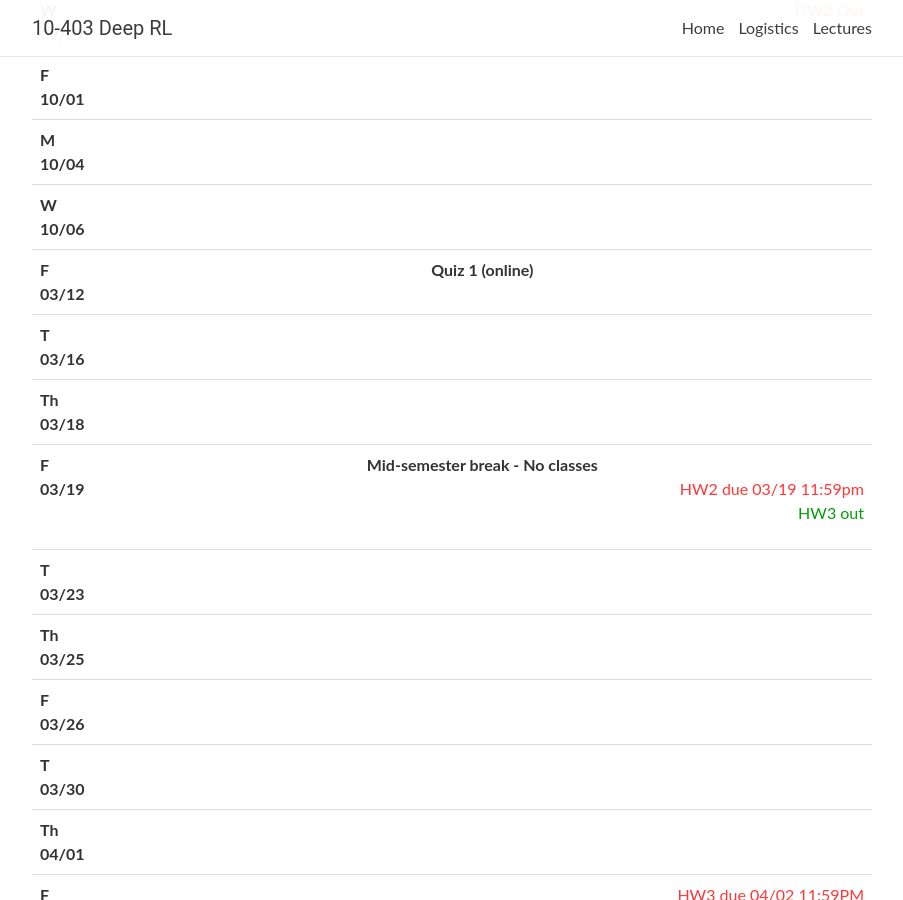
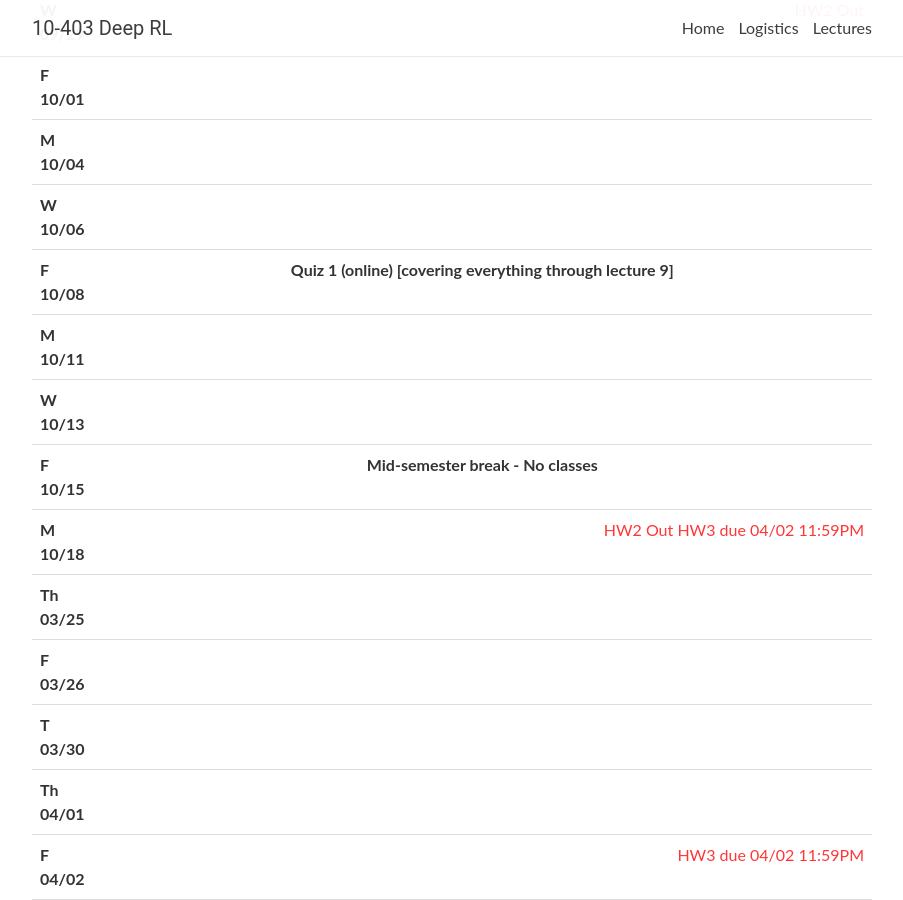
Before and after one commit to cmudeeprl/403website_s22, a Jekyll site: the page built from _pages/lectures.md, in a window 1280 px wide and 900 px high, scrolled down 1069 px. Shown: the whole window, without its empty margins (188-1091 px from the left). Built offline with Jekyll 4.4.1, drawn with Linux system fonts in a browser that asks for light colours; nearby versions of some CDN libraries; comment, search, counter and statistics services are not loaded.

Commit message:
Further Updates

```diff
--- a/_data/lectures.yml
+++ b/_data/lectures.yml
@@ -294,13 +294,13 @@
 #     - Guo et al. <a href="https://papers.nips.cc/paper/5421-deep-learning-for-real-time-atari-game-play-using-offline-monte-carlo-tree-search-planning" target="_blank"> Deep Learning for Real-Time Atari Game Play Using Offline Monte-Carlo Tree Search Planning</a>
 #   logistics:
 
-- date: F 03/12
+- date: F 10/08
   lecturer:
   # title:
   # recitation: >
   #   <strong>Policy and Value Iterations</strong>
   quiz: >
-    <strong> Quiz 1 (online)</strong>
+    <strong> Quiz 1 (online) [covering everything through lecture 9]</strong>
   # slides:
   # # slides2:
   # video:
@@ -309,12 +309,12 @@
     # - Doersch <a href="https://arxiv.org/abs/1606.05908" target="_blank">Tutorial on Variational Autoencoders</a>
   logistics:
 
-- date: T 03/16
-  lecturer:
+- date: M 10/11
+  lecturer: Katerina
   title: >
-    <strong>Monte Carlo Tree search</strong>
-  slides: https://cmudeeprl.github.io/403_website/assets/lectures/s21/s21_lec12_MCTS.pdf
-  video: https://scs.hosted.panopto.com/Panopto/Pages/Viewer.aspx?id=75f57a98-6e2d-4dbc-8d08-aced0108bfb4
+    <strong>Evolutionary methods for policy search/strong>
+  # slides: https://cmudeeprl.github.io/403_website/assets/lectures/s21/s21_lec12_MCTS.pdf
+  # video: https://scs.hosted.panopto.com/Panopto/Pages/Viewer.aspx?id=75f57a98-6e2d-4dbc-8d08-aced0108bfb4
   notes:
   readings:
     - <a href="http://incompleteideas.net/book/RLbook2018.pdf" target="_blank">S & B Textbook</a>, Ch 8.11
@@ -322,12 +322,12 @@
     - Guo et al. <a href="https://papers.nips.cc/paper/5421-deep-learning-for-real-time-atari-game-play-using-offline-monte-carlo-tree-search-planning" target="_blank"> Deep Learning for Real-Time Atari Game Play Using Offline Monte-Carlo Tree Search Planning</a>
   logistics:
 
-- date: Th 03/18
-  lecturer:
+- date: W 10/13
+  lecturer: Ruslan
   title: >
-    <strong>REINFORCE, Actor-Critic methods</strong>
-  slides: https://cmudeeprl.github.io/403_website/assets/lectures/s21/s21_lec13&14&15_PG.pdf
-  video: https://scs.hosted.panopto.com/Panopto/Pages/Viewer.aspx?id=6bf9a793-f2ac-4b52-aa36-acef01097cb8
+    <strong>Imitation learning, behavior cloning</strong>
+  # slides: https://cmudeeprl.github.io/403_website/assets/lectures/s21/s21_lec13&14&15_PG.pdf
+  # video: https://scs.hosted.panopto.com/Panopto/Pages/Viewer.aspx?id=6bf9a793-f2ac-4b52-aa36-acef01097cb8
   notes:
   readings:
     - <a href="http://incompleteideas.net/book/RLbook2018.pdf" target="_blank">S & B Textbook</a>, Ch13
@@ -335,25 +335,26 @@
     - Mnih et al. <a href="https://arxiv.org/abs/1602.01783" target="_blank">Asynchronous Methods for Deep Reinforcement Learning</a>
   logistics:
 
-- date: F 03/19
+- date: F 10/15
   lecturer:
   title: >
     <strong> Mid-semester break - No classes </strong>
-  logistics: <span class="deadline">HW2 due 03/19 11:59pm </span> <br><span class="event"> HW3 out</span>
+  recitation: <strong>No Recitation (Mid-semester break) <strong>
+  # logistics: <span class="deadline">HW2 due 03/19 11:59pm </span> <br><span class="event"> HW3 out</span>
 
-- date: T 03/23
-  lecturer:
+- date: M 10/18
+  lecturer: Katerina
   title: >
-    <strong>REINFORCE, Actor-Critic methods (cont.)</strong>
-  slides: https://cmudeeprl.github.io/403_website/assets/lectures/s21/s21_lec13&14&15_PG.pdf
-  slides2:
-  video: https://scs.hosted.panopto.com/Panopto/Pages/Viewer.aspx?id=b442f125-2c34-4e6b-b483-acf40108a04a
+    <strong>Imitation learning (cont.), Adversarial imitation learning </strong>
+  # slides: https://cmudeeprl.github.io/403_website/assets/lectures/s21/s21_lec13&14&15_PG.pdf
+  # slides2:
+  # video: https://scs.hosted.panopto.com/Panopto/Pages/Viewer.aspx?id=b442f125-2c34-4e6b-b483-acf40108a04a
   notes:
   readings:
-    - Mnih et al. <a href="https://arxiv.org/abs/1602.01783">Asynchronous Methods for Deep Reinforcement Learning</a>
-    - Lillicrap et al. <a href="https://arxiv.org/abs/1509.02971" target="_blank">Continuous control with deep reinforcement learning</a>
+    # - Mnih et al. <a href="https://arxiv.org/abs/1602.01783">Asynchronous Methods for Deep Reinforcement Learning</a>
+    # - Lillicrap et al. <a href="https://arxiv.org/abs/1509.02971" target="_blank">Continuous control with deep reinforcement learning</a>
     # - Silver et al. <a href="https://deepmind.com/research/publications/mastering-game-go-without-human-knowledge" target="_blank">Mastering the Game of Go without Human Knowledge</a>
-  logistics:
+  logistics: <span class="deadline">HW2 Out</span> <span class="deadline">HW3 due 04/02 11:59PM</span>
 
 - date: Th 03/25
   lecturer:
```
